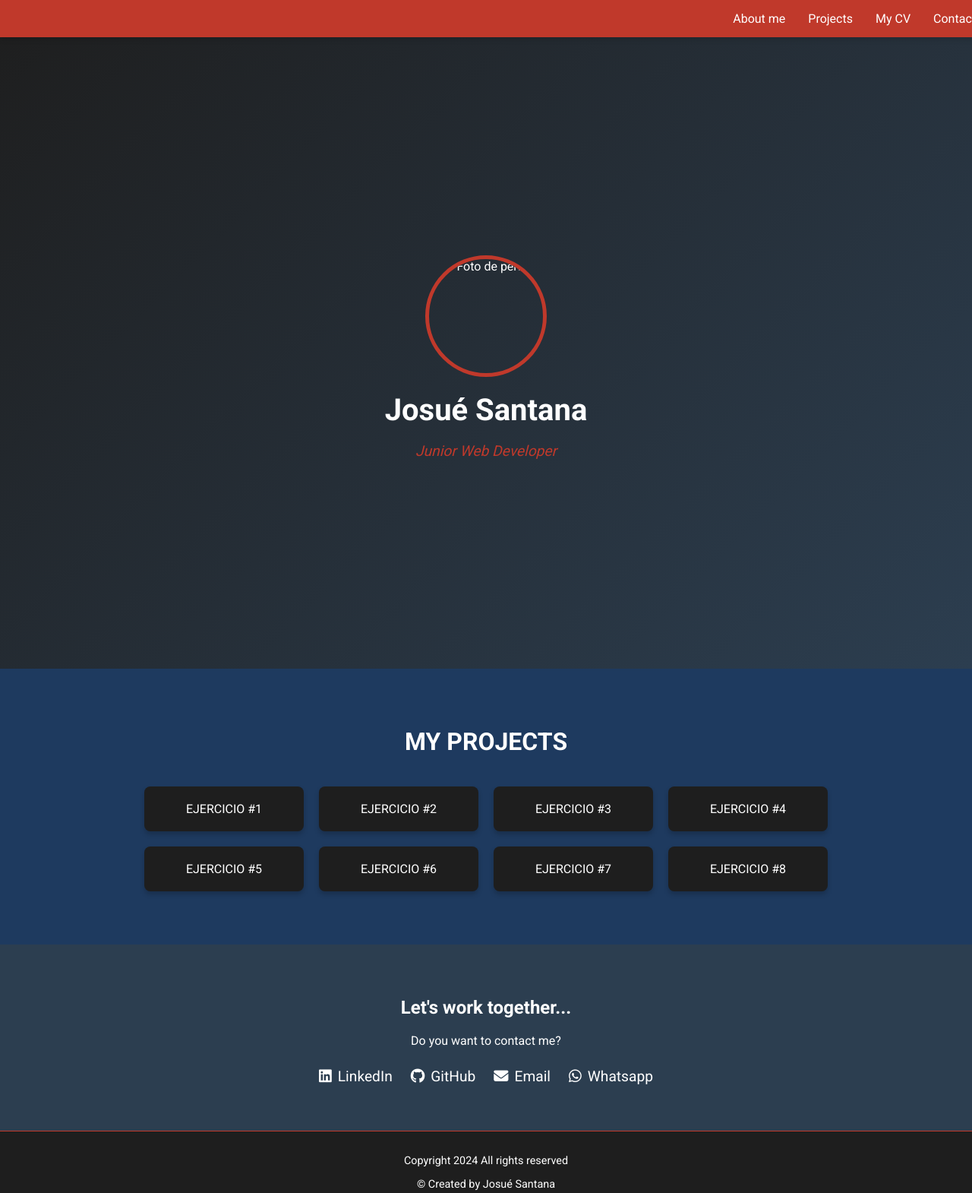
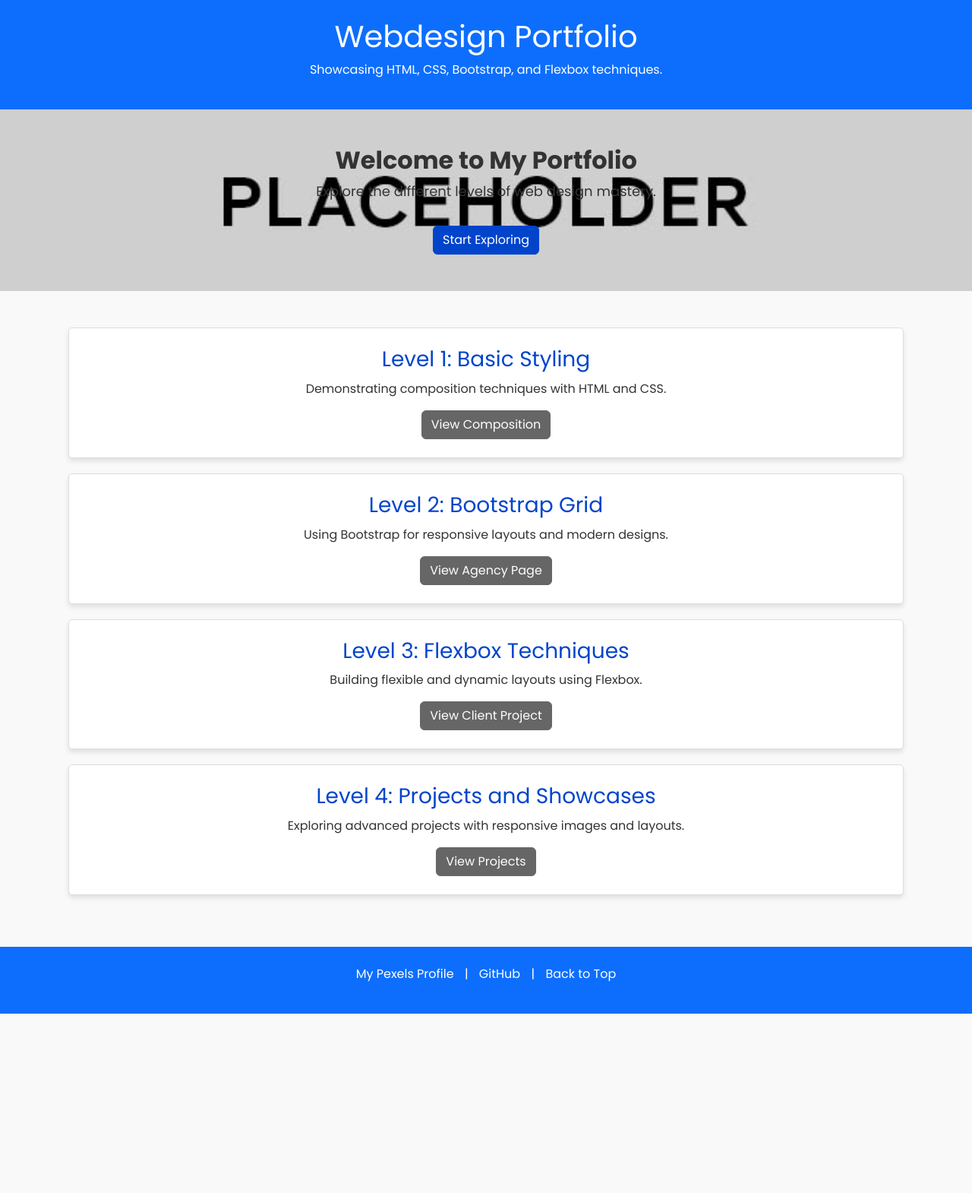
Before and after one commit to josuesmoody/webdesign-essentials-portfolio, a plain HTML site: page index.html in a window 1280 px wide. Shown: the whole page at 76% size. After the commit the page ends 1334 px from the top, so only its background shows below. Drawn offline with nearby package versions, Linux system fonts and the light colour scheme.

Commit message:
portfolio updated

```diff
--- /dev/null
+++ b/css/agency.css
@@ -0,0 +1,71 @@
+/* General Styles */
+body {
+    font-family: 'Roboto', sans-serif;
+    margin: 0;
+    padding: 0;
+    box-sizing: border-box;
+    color: #333;
+    background-color: #f9f9f9;
+}
+
+/* Header Styles */
+header {
+    text-align: center;
+    background: #0044cc;
+    padding: 20px;
+    color: white;
+    box-shadow: 0 4px 6px rgba(0, 0, 0, 0.1);
+}
+
+/* Section Styles */
+h2 {
+    color: #0044cc;
+    margin-bottom: 20px;
+}
+
+/* Images */
+img {
+    max-width: 100%;
+    height: auto;
+    margin-top: 15px;
+}
+
+/* Footer Styles */
+footer {
+    background: #0044cc;
+    color: white;
+    padding: 10px;
+}
+
+footer a {
+    color: white;
+    text-decoration: none;
+    margin: 0 10px;
+}
+
+footer a:hover {
+    text-decoration: underline;
+}
+
+/* Responsive Adjustments */
+@media (max-width: 768px) {
+    header h1 {
+        font-size: 24px;
+    }
+
+    h2 {
+        font-size: 20px;
+    }
+}
+
+@media (min-width: 1024px) {
+    main {
+        max-width: 1200px;
+        margin: 0 auto;
+    }
+
+    img {
+        border-radius: 10px;
+        box-shadow: 0 4px 6px rgba(0, 0, 0, 0.1);
+    }
+}
--- /dev/null
+++ b/css/client.css
@@ -0,0 +1,151 @@
+/* General Styles */
+body {
+    font-family: 'Roboto', sans-serif;
+    margin: 0;
+    padding: 0;
+    box-sizing: border-box;
+    color: #333;
+    background-color: #f9f9f9;
+}
+
+/* Header Styles */
+header {
+    background: url('../images/portfolio-4.jpg') no-repeat center center/cover;
+    color: white;
+    text-align: center;
+    padding: 50px 20px;
+    height: 300px;
+}
+
+header nav ul {
+    display: flex;
+    justify-content: center;
+    list-style: none;
+    padding: 0;
+}
+
+header nav ul li {
+    margin: 0 15px;
+}
+
+header nav ul li a {
+    color: white;
+    text-decoration: none;
+    font-weight: bold;
+}
+
+.hero h1 {
+    font-size: 36px;
+    margin: 20px 0;
+}
+
+.hero p {
+    font-size: 18px;
+}
+
+/* About Section */
+#about {
+    padding: 40px 20px;
+    text-align: center;
+    background: #ffffff;
+}
+
+#about h2 {
+    color: #0044cc;
+}
+
+/* Features Section */
+#features {
+    padding: 40px 20px;
+    text-align: center;
+    background: #f4f4f4;
+}
+
+#features h2 {
+    color: #0044cc;
+}
+
+#features ul {
+    list-style: none;
+    padding: 0;
+}
+
+#features ul li {
+    margin: 10px 0;
+    font-size: 18px;
+}
+
+#features i {
+    color: #0044cc;
+    margin-right: 10px;
+}
+
+/* Contact Section */
+#contact {
+    padding: 40px 20px;
+    text-align: center;
+    background: #ffffff;
+}
+
+.contact-btn {
+    display: inline-block;
+    padding: 10px 20px;
+    background: #0044cc;
+    color: white;
+    text-decoration: none;
+    border-radius: 5px;
+    margin-top: 10px;
+}
+
+.contact-btn:hover {
+    background: #ffcc00;
+    color: #0044cc;
+}
+
+/* Footer */
+footer {
+    text-align: center;
+    padding: 20px;
+    background-color: #0044cc;
+    color: white;
+}
+
+footer a {
+    color: white;
+    text-decoration: none;
+    margin: 0 10px;
+}
+
+footer a:hover {
+    text-decoration: underline;
+}
+
+.disclaimer {
+    font-size: 0.9em;
+    margin-top: 10px;
+    color: #ccc;
+}
+
+/* Responsive Design */
+@media screen and (max-width: 768px) {
+    header {
+        height: 200px;
+        padding: 20px;
+    }
+
+    .hero h1 {
+        font-size: 24px;
+    }
+
+    .hero p {
+        font-size: 16px;
+    }
+
+    #features ul li {
+        font-size: 16px;
+    }
+
+    .contact-btn {
+        padding: 8px 16px;
+    }
+}
--- /dev/null
+++ b/css/index.css
@@ -0,0 +1,111 @@
+/* General Styles */
+body {
+  font-family: 'Poppins', sans-serif;
+  margin: 0;
+  padding: 0;
+  box-sizing: border-box;
+  color: #333;
+  background-color: #f9f9f9;
+}
+
+/* Header Styles */
+header {
+  background-color: #0044cc;
+  padding: 20px;
+  color: white;
+}
+
+/* Hero Section */
+.hero {
+  padding: 50px 20px;
+  background: url('../images/portfolio-1.jpg') no-repeat center center/cover;
+  color: #333;
+}
+
+.hero h2 {
+  font-size: 32px;
+  font-weight: 700;
+}
+
+.hero p {
+  font-size: 18px;
+}
+
+/* Levels Section */
+#levels {
+  padding: 40px 20px;
+  text-align: center;
+}
+
+.level {
+  margin-bottom: 20px;
+  padding: 20px;
+  border: 1px solid #ddd;
+  border-radius: 5px;
+  box-shadow: 0 4px 6px rgba(0, 0, 0, 0.1);
+  background-color: #ffffff;
+}
+
+.level h3 {
+  color: #0044cc;
+  margin-bottom: 10px;
+}
+
+.level p {
+  font-size: 16px;
+}
+
+/* Buttons */
+.btn-primary {
+  background-color: #0044cc;
+  border-color: #0044cc;
+}
+
+.btn-primary:hover {
+  background-color: #ffcc00;
+  border-color: #ffcc00;
+  color: #0044cc;
+}
+
+.btn-secondary {
+  background-color: #666;
+  border-color: #666;
+}
+
+.btn-secondary:hover {
+  background-color: #ffcc00;
+  border-color: #ffcc00;
+  color: #0044cc;
+}
+
+/* Footer Styles */
+footer {
+  background-color: #0044cc;
+  color: white;
+  padding: 10px;
+}
+
+footer a {
+  color: white;
+  text-decoration: none;
+  margin: 0 10px;
+}
+
+footer a:hover {
+  text-decoration: underline;
+}
+
+/* Responsive Adjustments */
+@media (max-width: 768px) {
+  header h1 {
+      font-size: 24px;
+  }
+
+  .hero h2 {
+      font-size: 24px;
+  }
+
+  .hero p {
+      font-size: 16px;
+  }
+}
--- a/css/style.css
+++ /dev/null
@@ -1,141 +0,0 @@
-/* General */
-body {
-  margin: 0;
-  padding: 0;
-  font-family: 'Roboto', sans-serif;
-}
-
-/* Navbar */
-.navbar {
-  background-color: #C0392B;
-  padding: 15px 20px;
-  position: fixed;
-  top: 0;
-  width: 100%;
-  display: flex;
-  justify-content: flex-end;
-  box-shadow: 0 4px 6px rgba(0, 0, 0, 0.1);
-  z-index: 1000;
-}
-
-.nav-links {
-  list-style: none;
-  display: flex;
-  margin: 0;
-  padding: 0;
-}
-
-.nav-links li {
-  margin: 0 15px;
-}
-
-.nav-links a {
-  text-decoration: none;
-  color: white;
-  font-weight: 500;
-  font-size: 16px;
-  transition: 0.3s;
-}
-
-.nav-links a:hover {
-  text-decoration: underline;
-}
-
-/* Hero Section */
-.hero {
-  height: 100vh;
-  background: linear-gradient(135deg, #1E1E1E, #2C3E50);
-  color: white;
-  display: flex;
-  align-items: center;
-  justify-content: center;
-  text-align: center;
-  padding-top: 80px;
-}
-
-.hero-content {
-  display: flex;
-  flex-direction: column;
-  align-items: center;
-}
-
-.profile-img {
-  width: 150px;
-  height: 150px;
-  border-radius: 50%;
-  border: 5px solid #C0392B;
-  margin-bottom: 20px;
-}
-
-.hero h1 {
-  font-size: 2.5rem;
-  font-weight: 700;
-  margin: 0;
-}
-
-.subtitle {
-  font-size: 1.2rem;
-  font-style: italic;
-  color: #C0392B;
-}
-
-/* Ejercicios */
-.exercises {
-  background-color: #1E3A5F;
-  color: white;
-  text-align: center;
-  padding: 50px 20px;
-}
-
-.exercises h2 {
-  font-size: 2rem;
-  margin-bottom: 20px;
-}
-
-.exercise-grid {
-  display: grid;
-  grid-template-columns: repeat(auto-fit, minmax(200px, 1fr));
-  gap: 20px;
-  padding: 20px;
-  max-width: 900px;
-  margin: 0 auto;
-}
-
-.exercise-card {
-  background-color: #1E1E1E;
-  padding: 20px;
-  border-radius: 8px;
-  box-shadow: 0 4px 6px rgba(0, 0, 0, 0.2);
-  text-transform: uppercase;
-}
-
-/* Contacto */
-.contact {
-  background-color: #2C3E50;
-  color: white;
-  text-align: center;
-  padding: 50px 20px;
-}
-
-.contact-links a {
-  color: white;
-  text-decoration: none;
-  margin: 10px;
-  font-size: 1.2rem;
-  display: inline-flex;
-  align-items: center;
-}
-
-.contact-links a i {
-  margin-right: 8px;
-}
-
-/* Footer */
-.footer {
-  background-color: #1E1E1E;
-  color: white;
-  padding: 15px;
-  text-align: center;
-  font-size: 0.9rem;
-  border-top: 1px solid #C0392B;
-}
--- a/index.html
+++ b/index.html
@@ -1,67 +1,76 @@
 <!DOCTYPE html>
-<html lang="es">
+<html lang="en">
 <head>
     <meta charset="UTF-8">
     <meta name="viewport" content="width=device-width, initial-scale=1.0">
     <meta name="author" content="Josué Elías Santana">
-  <title>Josué Santana - Portafolio</title>
-  <!-- Fuentes e Iconos -->
+    <meta name="description" content="Portfolio overview showcasing web design skills and techniques.">
+    <title>Portfolio - Home</title>
+    <link rel="icon" href="images/favicon.ico" type="image/x-icon">
+    <!-- Bootstrap CSS -->
+    <link href="https://cdn.jsdelivr.net/npm/bootstrap@5.3.0-alpha1/dist/css/bootstrap.min.css" rel="stylesheet">
+    <!-- Custom CSS -->
+    <link rel="stylesheet" href="css/index.css">
+    <!-- Font Awesome -->
     <link href="https://cdnjs.cloudflare.com/ajax/libs/font-awesome/6.6.0/css/all.min.css" rel="stylesheet">
-  <link href="https://fonts.googleapis.com/css2?family=Roboto:wght@300;400;700&display=swap" rel="stylesheet">
-  <!-- CSS -->
-  <link rel="stylesheet" href="css/style.css">
+    <!-- Google Fonts -->
+    <link href="https://fonts.googleapis.com/css2?family=Poppins:wght@400;700&display=swap" rel="stylesheet">
 </head>
 <body>
-  <!-- Navbar -->
-  <nav class="navbar">
-    <ul class="nav-links">
-      <li><a href="#about">About me</a></li>
-      <li><a href="#exercises">Projects</a></li>
-      <li><a href="#cv">My CV</a></li>
-      <li><a href="#contact">Contact</a></li>
-    </ul>
-  </nav>
+    <!-- Header -->
+    <header class="text-center py-4 bg-primary text-white">
+        <h1>Webdesign Portfolio</h1>
+        <p>Showcasing HTML, CSS, Bootstrap, and Flexbox techniques.</p>
+    </header>
 
     <!-- Hero Section -->
-  <section id="about" class="hero">
-    <div class="hero-content">
-      <img src="images/profile.jpg" alt="Foto de perfil" class="profile-img">
-      <h1>Josué Santana</h1>
-      <p class="subtitle">Junior Web Developer</p>
-    </div>
+    <section class="hero text-center bg-light py-5">
+        <h2>Welcome to My Portfolio</h2>
+        <p>Explore the different levels of web design mastery.</p>
+        <a href="#level1" class="btn btn-primary mt-3">Start Exploring</a>
     </section>
 
-  <!-- Ejercicios -->
-  <section id="exercises" class="exercises">
-    <h2>MY PROJECTS</h2>
-    <div class="exercise-grid">
-      <div class="exercise-card">EJERCICIO #1</div>
-      <div class="exercise-card">EJERCICIO #2</div>
-      <div class="exercise-card">EJERCICIO #3</div>
-      <div class="exercise-card">EJERCICIO #4</div>
-      <div class="exercise-card">EJERCICIO #5</div>
-      <div class="exercise-card">EJERCICIO #6</div>
-      <div class="exercise-card">EJERCICIO #7</div>
-      <div class="exercise-card">EJERCICIO #8</div>
+    <!-- Levels -->
+    <section id="levels" class="container py-5">
+        <!-- Level 1 -->
+        <div id="level1" class="level py-4">
+            <h3>Level 1: Basic Styling</h3>
+            <p>Demonstrating composition techniques with HTML and CSS.</p>
+            <a href="composition.html" class="btn btn-secondary">View Composition</a>
         </div>
-  </section>
 
-  <!-- Contacto -->
-  <section id="contact" class="contact">
-    <h2>Let's work together...</h2>
-    <p>Do you want to contact me?</p>
-    <div class="contact-links">
-      <a href="#"><i class="fab fa-linkedin"></i> LinkedIn</a>
-      <a href="#"><i class="fab fa-github"></i> GitHub</a>
-      <a href="mailto:correo@example.com"><i class="fas fa-envelope"></i> Email</a>
-      <a href="#"><i class="fab fa-whatsapp"></i> Whatsapp</a>
+        <!-- Level 2 -->
+        <div id="level2" class="level py-4">
+            <h3>Level 2: Bootstrap Grid</h3>
+            <p>Using Bootstrap for responsive layouts and modern designs.</p>
+            <a href="agency.html" class="btn btn-secondary">View Agency Page</a>
+        </div>
+
+        <!-- Level 3 -->
+        <div id="level3" class="level py-4">
+            <h3>Level 3: Flexbox Techniques</h3>
+            <p>Building flexible and dynamic layouts using Flexbox.</p>
+            <a href="client.html" class="btn btn-secondary">View Client Project</a>
+        </div>
+
+        <!-- Level 4 -->
+        <div id="level4" class="level py-4">
+            <h3>Level 4: Projects and Showcases</h3>
+            <p>Exploring advanced projects with responsive images and layouts.</p>
+            <a href="projects.html" class="btn btn-secondary">View Projects</a>
         </div>
     </section>
 
     <!-- Footer -->
-  <footer class="footer">
-    <p>Copyright 2024 All rights reserved</p>
-    <p>&copy; Created by Josué Santana</p>
+    <footer class="text-center py-4 bg-primary text-white">
+        <p>
+            <a href="https://pexels.com" target="_blank" class="text-white">My Pexels Profile</a> |
+            <a href="https://github.com/josuesmoody" target="_blank" class="text-white">GitHub</a> |
+            <a href="#top" class="text-white">Back to Top</a>
+        </p>
     </footer>
+
+    <!-- Bootstrap JS -->
+    <script src="https://cdn.jsdelivr.net/npm/bootstrap@5.3.0-alpha1/dist/js/bootstrap.bundle.min.js"></script>
 </body>
 </html>
```
Also changed, not shown: agency.html (added, +71 -0 lines), client.html (added, +67 -0 lines), css/responsive.css (deleted). Lines whose indentation alone changed are shown as unchanged.
